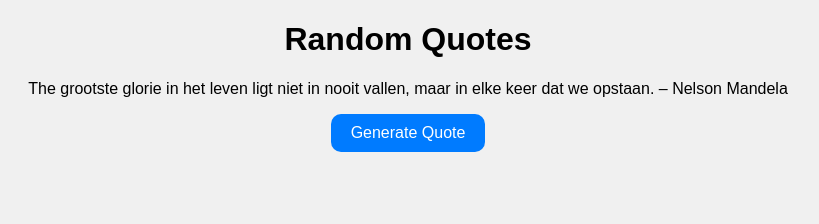
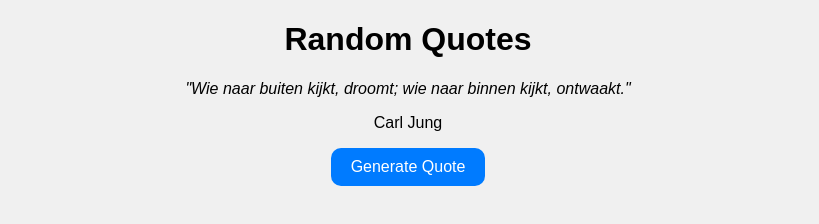
Before and after one commit to AirenaAirena/newUdemi, a plain HTML site: page index.html in a window 1280 px wide. Both pictures are taken after a click on the button "Generate Quote". Shown: the whole page, without its empty margins (232-1051 px from the left). Drawn offline with Linux system fonts and the light colour scheme.

Commit message:
show quote and author separately and modified quotes array of stringto array of objects

```diff
--- a/index.html
+++ b/index.html
@@ -9,8 +9,9 @@
   <body>
     <div class="container">
       <h1>Random Quotes</h1>
-      <p id="quote">Click the button</p>
-      <button id="generate-btn">Generate Quote</button>
+      <p id="quote" class="quote">Click the button</p>
+      <p id="quote-autor">(autor)</p>
+      <button id="generate-btn" class="btn">Generate Quote</button>
     </div>
     <script src="script.js"></script>
   </body>
--- a/script.js
+++ b/script.js
@@ -1,18 +1,64 @@
 const quotes = [
-  'The grootste glorie in het leven ligt niet in nooit vallen, maar in elke keer dat we opstaan. – Nelson Mandela',
-  'Wie naar buiten kijkt, droomt; wie naar binnen kijkt, ontwaakt. – Carl Jung',
-  'Het leven is als fietsen – om in balans te blijven, moet je in beweging blijven. – Albert Einstein',
+  {
+    quote:
+      'De grootste glorie in het leven ligt niet in nooit vallen, maar in elke keer dat we opstaan.',
+    autor: 'Nelson Mandela',
+  },
+  {
+    quote: 'Wie naar buiten kijkt, droomt; wie naar binnen kijkt, ontwaakt.',
+    autor: 'Carl Jung',
+  },
+  {
+    quote:
+      'Het leven is als fietsen – om in balans te blijven, moet je in beweging blijven.',
+    autor: 'Albert Einstein',
+  },
+  {
+    quote: 'Wees de verandering die je in de wereld wilt zien.',
+    autor: 'Mahatma Gandhi',
+  },
+  {
+    quote: 'In het midden van moeilijkheden liggen kansen.',
+    autor: 'Albert Einstein',
+  },
+  {
+    quote: 'Het enige wat we hoeven te vrezen, is de angst zelf.',
+    autor: 'Franklin D. Roosevelt',
+  },
+  {
+    quote:
+      'Succes is niet het sleutel tot geluk. Geluk is de sleutel tot succes.',
+    autor: 'Albert Schweitzer',
+  },
+  {
+    quote: 'Twijfel doodt meer dromen dan falen ooit zal doen.',
+    autor: 'Suzy Kassem',
+  },
+  {
+    quote: 'Wat je vandaag doet, bepaalt je morgen.',
+    autor: 'Ralph Marston',
+  },
+  {
+    quote:
+      'Geluk is niet iets kant-en-klaars. Het komt voort uit je eigen daden.',
+    autor: 'Dalai Lama',
+  },
 ];
 
 const quoteElement = document.getElementById('quote');
+const quoteAutorElement = document.getElementById('quote-autor');
 const generateBtn = document.getElementById('generate-btn');
 
-function generateRandomQuote(click) {
+function generateRandomQuote() {
   const randomIndex = Math.floor(Math.random() * quotes.length);
   const randomQuote = quotes[randomIndex];
-  quoteElement.textContent = randomQuote;
+  const { quote, autor } = randomQuote;
+  // const quote = randomQuote.quote;
+  // const quoteAutor = randomQuote.autor;
+  quoteElement.textContent = quote;
+  quoteAutorElement.textContent = autor;
 }
 
 generateBtn.addEventListener('click', generateRandomQuote);
 
-generateRandomQuote();
+//generateRandomQuote();
--- a/stiles.css
+++ b/stiles.css
@@ -7,7 +7,7 @@
   margin: 50px center;
   text-align: center;
 }
-button {
+.btn {
   padding: 10px 20px;
   font-size: 16px;
   background-color: #007bff;
@@ -16,6 +16,16 @@
   cursor: pointer;
   border-radius: 10px;
 }
-button:hover {
+.btn:hover {
   background-color: #0056b3;
 }
+#autor {
+  margin-top: 20px;
+}
+.quote {
+  font-style: italic;
+}
+.quote::before,
+.quote::after {
+  content: '"';
+}
```
